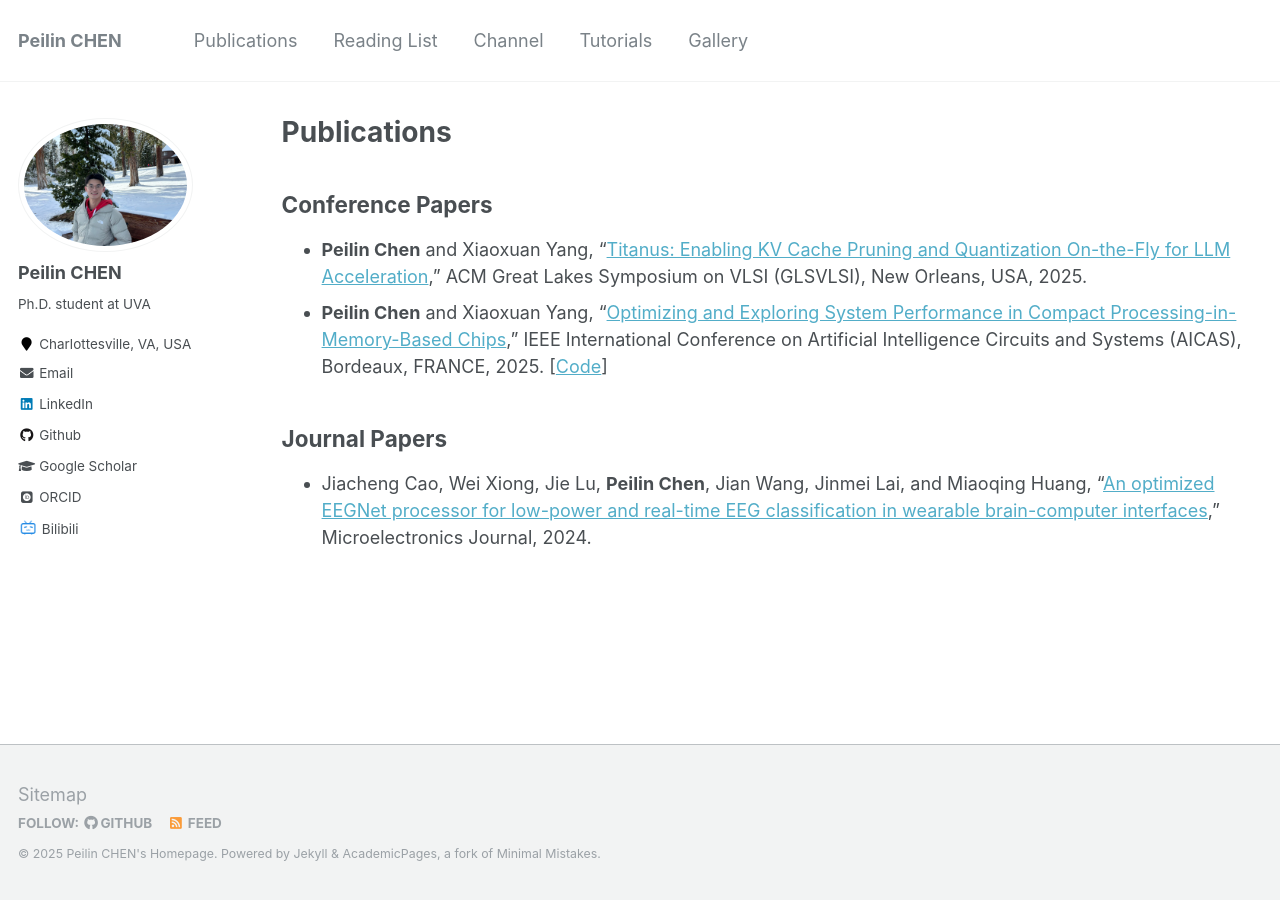
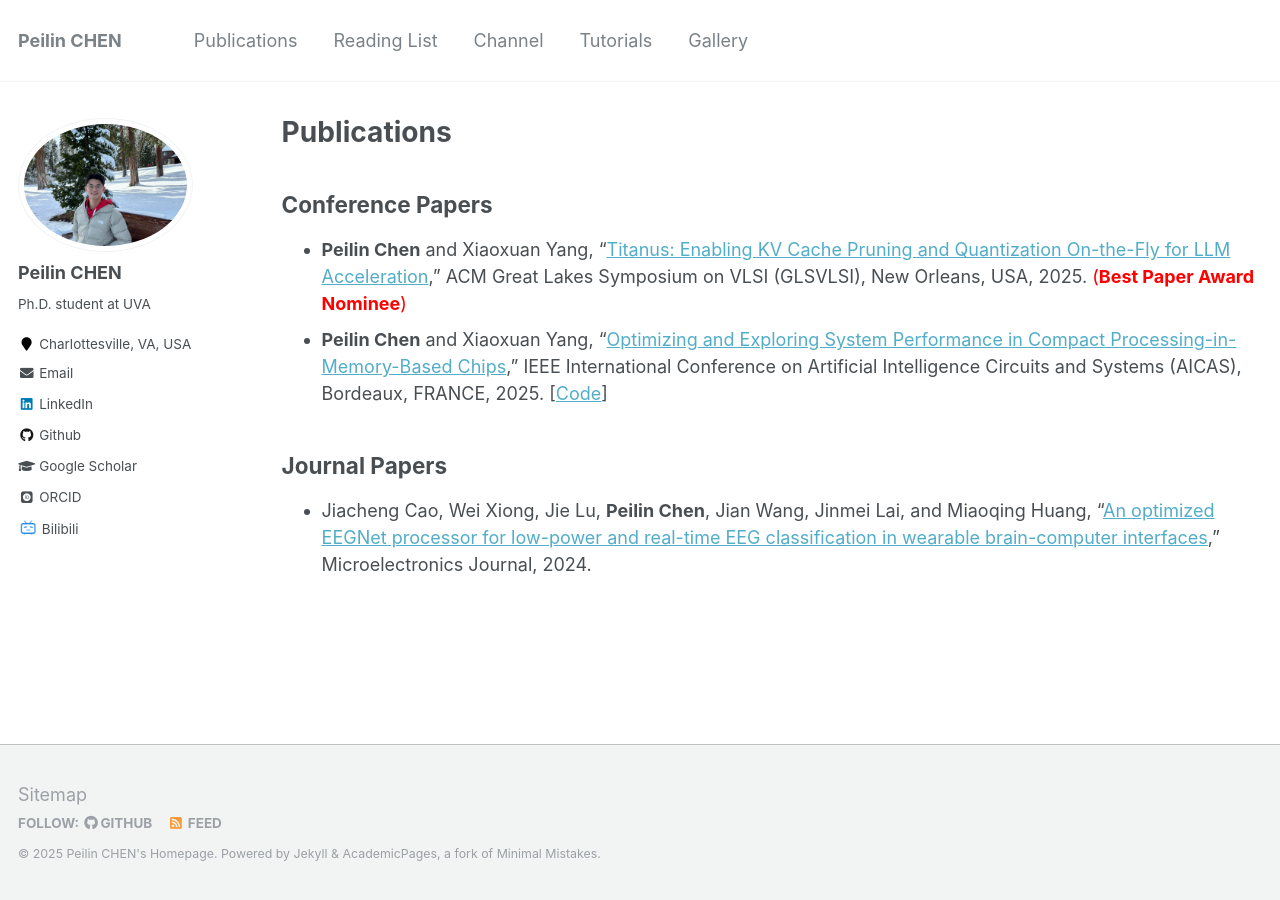
Before and after one commit to peilin-chen/peilin-chen.github.io, a Jekyll site: the page built from _pages/publications.md, in a window 1280 px wide. Built offline with Jekyll 4.4.1, drawn with Linux system fonts in a browser that asks for light colours; some web fonts are replaced.

Commit message:
Update publications.md

```diff
--- a/_pages/publications.md
+++ b/_pages/publications.md
@@ -7,7 +7,7 @@ author_profile: true
 
 ## Conference Papers
 
-* **Peilin Chen** and Xiaoxuan Yang, "[Titanus: Enabling KV Cache Pruning and Quantization On-the-Fly for LLM Acceleration](https://arxiv.org/abs/2505.17787)," ACM Great Lakes Symposium on VLSI (GLSVLSI), New Orleans, USA, 2025.
+* **Peilin Chen** and Xiaoxuan Yang, "[Titanus: Enabling KV Cache Pruning and Quantization On-the-Fly for LLM Acceleration](https://arxiv.org/abs/2505.17787)," ACM Great Lakes Symposium on VLSI (GLSVLSI), New Orleans, USA, 2025. <span style="color: red;">(**Best Paper Award Nominee**)</span>
 * **Peilin Chen** and Xiaoxuan Yang, "[Optimizing and Exploring System Performance in Compact Processing-in-Memory-Based Chips](https://arxiv.org/abs/2502.21259)," IEEE International Conference on Artificial Intelligence Circuits and Systems (AICAS), Bordeaux, FRANCE, 2025. [[Code](https://github.com/peilin-chen/Compact-PIM-based-Design)]
 
 ## Journal Papers
```
